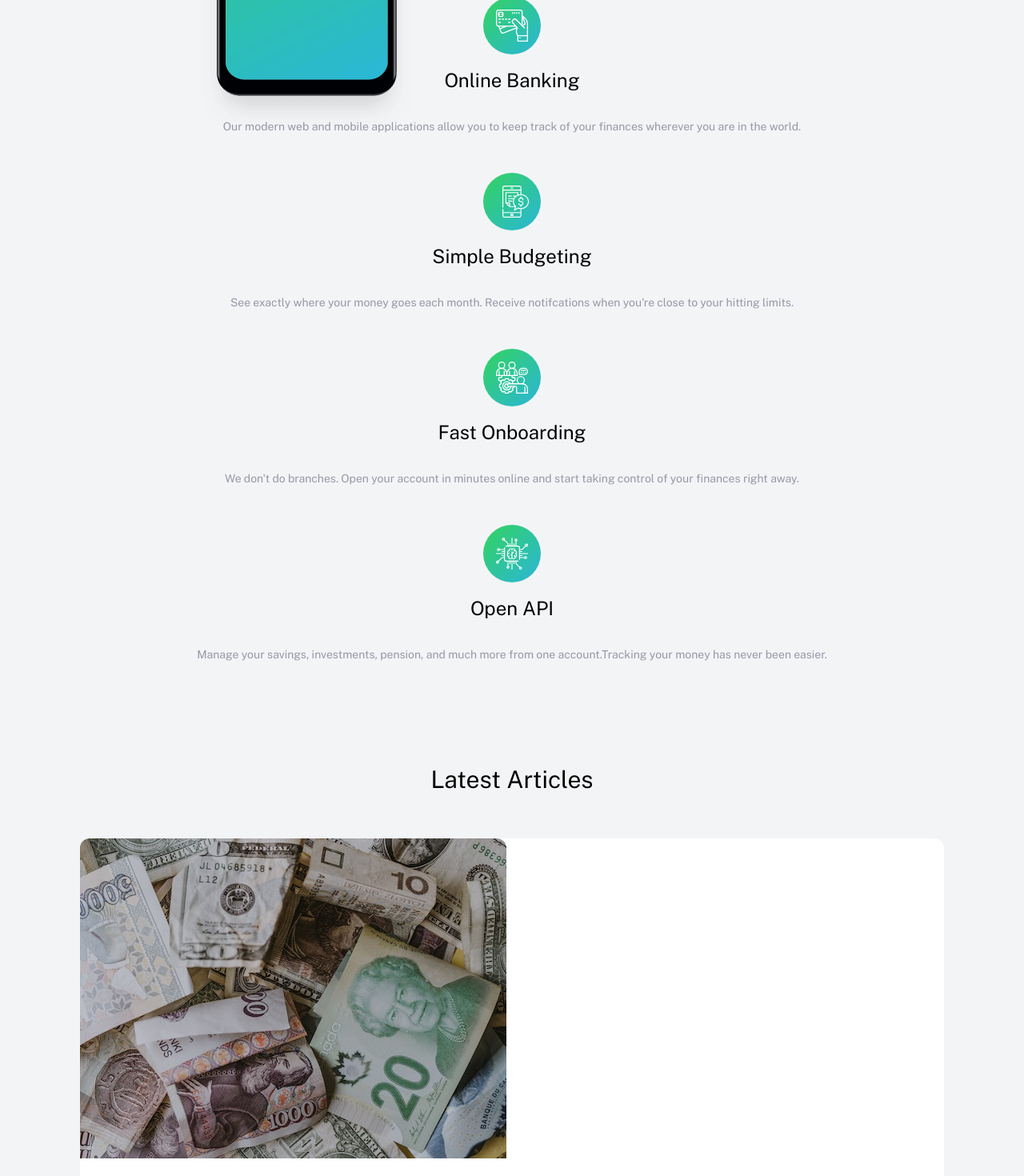
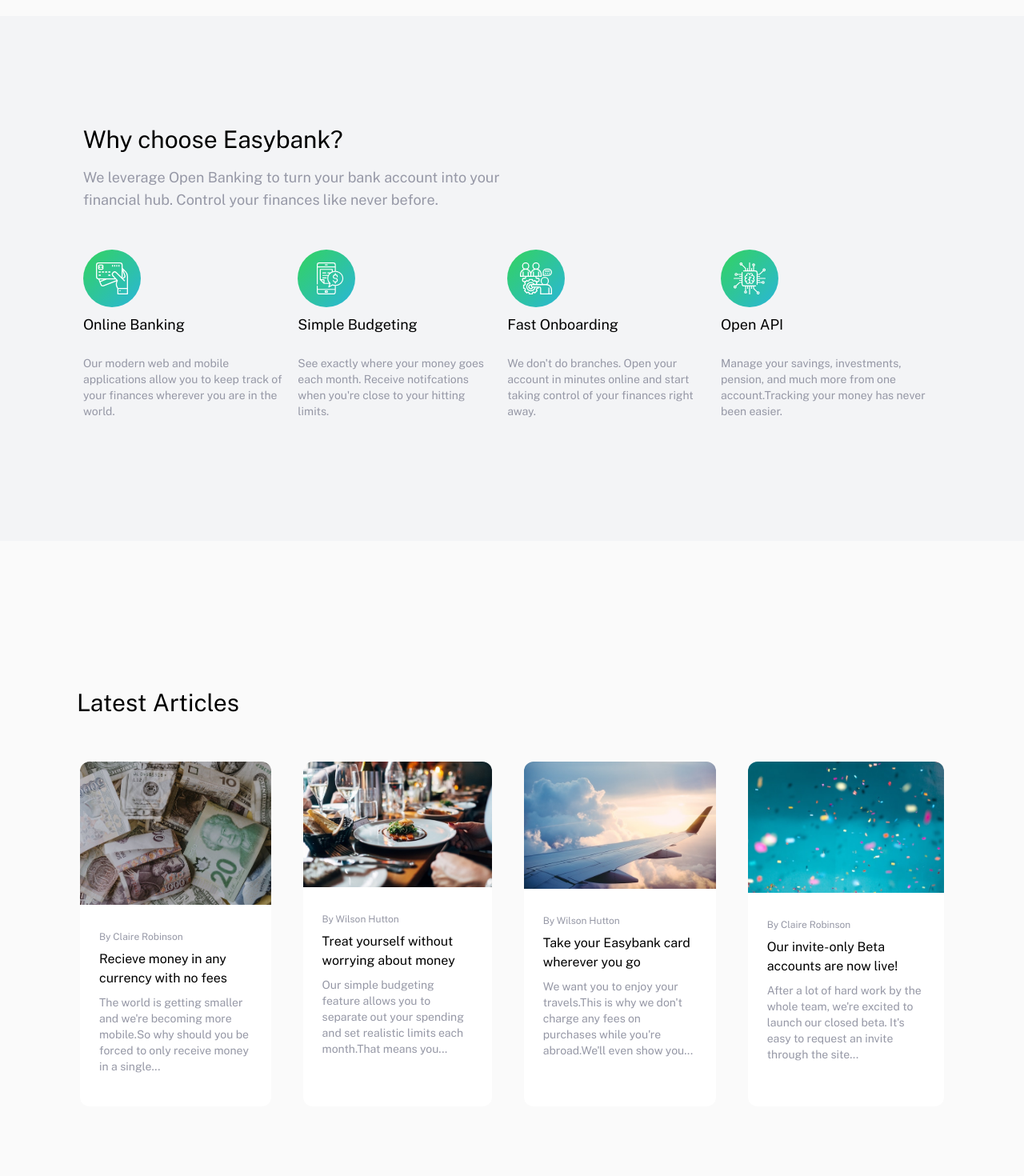
Before and after one commit to MikeProduce/front-end-challange, a React (Vite) app in the folder challange-attempt/: page / in a window 1280 px wide. Shown: the part 700-2170 px from the top of the page at 80% size. Built offline with nearby package versions, Linux system fonts and the light colour scheme.

Commit message:
made most of the other sections responsive to desktop view just need the footer and the svg for the backgrounds

```diff
--- a/challange-attempt/src/components/landingPage.jsx
+++ b/challange-attempt/src/components/landingPage.jsx
@@ -8,16 +8,16 @@
 //sm: 640,md:768,lg:1024;,xl:1280
 
     return (
-        <section className='bg-Very-Light-Gray pb-10 md:p-20 overflow-hidden md:overflow-visible'>
-            <div className='lg:mx-20 md:flex md:flex-row-reverse'>
+        <section className='bg-Very-Light-Gray pb-10 md:py-20 md:px-14 lg:px-5 overflow-hidden md:overflow-visible'>
+            <div className='lg:mx-20 md:flex md:flex-row-reverse md:py-32'>
             <div className='w-full h-full'>
-            <img className='z-2 absolute -top-0 left-0 sm:-top-70  xxs:-top-20 xs:-top-30 smm:-top-30' src={MobilePhones} alt={MobilePhones}/>
+            <img className='z-2 absolute -top-0 left-0 sm:-top-70  xxs:-top-20 xs:-top-30 smm:-top-30 md:hidden' src={MobilePhones} alt={MobilePhones}/>
             <img className='z-1 absolute top-0 hidden' src={DesktopImage} alt={DesktopImage} />
             <img className='md:hidden w-full' src={MobileImage} alt="" />
             </div>
-            <div className='text-center items-center'>
-                <h1 className='text-4xl p-4'>Next generation digital banking</h1>
-                <p className='p-4 text-sm text-Grayish-Blue'>Take your financial life online. Your Easybank account wil be a one-stop-shop for spending,saving,budgeting,investing, and much more.
+            <div className='text-center items-center md:text-left'>
+                <h1 className='text-4xl p-4 md:py-4 md:px-0 '>Next generation digital banking</h1>
+                <p className='p-4 text-sm text-Grayish-Blue md:py-4 md:px-0'>Take your financial life online. Your Easybank account wil be a one-stop-shop for spending,saving,budgeting,investing, and much more.
                 </p>
                 <button className="rounded-3xl px-4 py-3 bg-gradient-to-r from-lime-green to-Bright-Cyan text-white text-md">Request Invite</button>
             </div>
--- a/challange-attempt/src/components/sectionOne.jsx
+++ b/challange-attempt/src/components/sectionOne.jsx
@@ -5,40 +5,42 @@
 
 
 export const SectionOne = () => {
+    const features = [{
+        icon: OnlineBanking,
+        title: 'Online Banking',
+        summary:'Our modern web and mobile applications allow you to keep track of your finances wherever you are in the world.'
+    },{
+        icon: SimpleBudgeting,
+        title: 'Simple Budgeting',
+        summary:"See exactly where your money goes each month. Receive notifcations when you're close to your hitting limits."
+    },{
+        icon: FastOnboard,
+        title: 'Fast Onboarding',
+        summary:"We don't do branches. Open your account in minutes online and start taking control of your finances right away."
+    },{
+        icon: OpenApi,
+        title: 'Open API',
+        summary:"Manage your savings, investments, pension, and much more from one account.Tracking your money has never been easier."
+    }]
 
 
 
     return (
-        <section className='bg-Light-Grayish-Blue pb-10 pt-10 md:z-10 lg:z-10'>
-            <div className='lg:mx-20'>
-            <div className='text-center'>
-                <h1 className='text-3xl p-4'>Why choose <br/> Easybank?</h1>
-                <p className='p-4 text-sm text-Grayish-Blue'>We leverage Open Banking to turn your bank account into your financial hub. Control your finances like never before.
+        <section className='bg-Light-Grayish-Blue pb-10 pt-10 md:z-10 lg:z-10 md:p-4 md:py-32'>
+            <div className='lg:mx-20 md:mx-10'>
+            <div className='text-center md:text-left'>
+                <h1 className='text-3xl p-4 md:p-2'>Why choose <br className='md:hidden'/> Easybank?</h1>
+                <p className='p-4 md:p-2 md:pb-10 text-sm text-Grayish-Blue lg:w-2/4 md:text-lg'>We leverage Open Banking to turn your bank account into your financial hub. Control your finances like never before.
                 </p>
             </div>
-            <div className='text-center p-4'>
-                <img className='mx-auto' src={OnlineBanking} alt="" />
-                <h1 className='text-2xl p-4'>Online Banking</h1>
-                <p className='p-4 text-sm text-Grayish-Blue'>Our modern web and mobile applications allow you to keep track of your finances wherever you are in the world.
-                </p>
+            <div className='md:flex'>
+            {features.map((feature) => (
+             <div className='text-center p-4 md:text-left md:p-2'>
+                <img className='mx-auto md:mx-0 md:w-50' src={feature.icon} alt="" />
+                <h1 className='text-2xl p-4 md:text-lg md:py-2 md:px-0'>{feature.title}</h1>
+                <p className='p-4 text-sm text-Grayish-Blue md:text-smm md:px-0'>{feature.summary}</p>
             </div>
-            <div className='text-center p-4'>
-                <img className='mx-auto' src={SimpleBudgeting} alt="" />
-                <h1 className='text-2xl p-4'>Simple Budgeting</h1>
-                <p className='p-4 text-sm text-Grayish-Blue'>See exactly where your money goes each month. Receive notifcations when you're close to your hitting limits.
-                </p>
-            </div>
-            <div className='text-center p-4'>
-                <img className='mx-auto' src={FastOnboard} alt="" />
-                <h1 className='text-2xl p-4'>Fast Onboarding</h1>
-                <p className='p-4 text-sm text-Grayish-Blue'>We don't do branches. Open your account in minutes online and start taking control of your finances right away.
-                </p>
-            </div>
-            <div className='text-center p-4'>
-                <img className='mx-auto' src={OpenApi} alt="" />
-                <h1 className='text-2xl p-4'>Open API</h1>
-                <p className='p-4 text-sm text-Grayish-Blue'>Manage your savings, investments, pension, and much more from one account.Tracking your money has never been easier.
-                </p>
+                ))}
             </div>
             </div>
         </section>
--- a/challange-attempt/src/components/sectionTwo.jsx
+++ b/challange-attempt/src/components/sectionTwo.jsx
@@ -4,40 +4,47 @@
 import Confetti from '../images/image-confetti.jpg'
 
 export const SectionTwo = () => {
+    const articles = [{
+        image: Currency,
+        author: "By Claire Robinson",
+        title: "Recieve money in any currency with no fees",
+        summary: "The world is getting smaller and we're becoming more mobile.So why should you be forced to only receive money in a single..."
+    },
+    {
+        image: Restaurant,
+        author: "By Wilson Hutton",
+        title: "Treat yourself without worrying about money",
+        summary: "Our simple budgeting feature allows you to separate out your spending and set realistic limits each month.That means you..."
+    },
+    {
+        image: AirPlane,
+        author: "By Wilson Hutton",
+        title: "Take your Easybank card wherever you go",
+        summary: "We want you to enjoy your travels.This is why we don't charge any fees on purchases while you're abroad.We'll even show you..."
+    },
+    {
+        image: Confetti,
+        author: "By Claire Robinson",
+        title: "Our invite-only Beta accounts are now live!",
+        summary: "After a lot of hard work by the whole team, we're excited to launch our closed beta. It's easy to request an invite through the site..."
+    }]
 
 
 
     return (
-        <section className='bg-Light-Grayish-Blue pb-10 pt-10'>
-            <div className='lg:mx-20'>
-            <h1 className='text-3xl p-4 text-center'>Latest Articles</h1>
-            <div className='m-5 bg-white mt-10 rounded-xl'>
-                <img className='rounded-t-xl' src={Currency} alt={Currency} />
-                <h1 className='text-xs px-6 pt-8 text-Grayish-Blue'>By Claire Robinson</h1>
-                <h1 className='text-md px-6 py-2'>Recieve money in any currency with no fees</h1>
-                <p className='px-6 pb-10  text-sm text-Grayish-Blue'>The world is getting smaller and we're becoming more mobile.So why should you be forced to only receive money in a single...
+        <section className='bg-Very-Light-Gray pb-10 pt-10'>
+            <div className='lg:mx-20 md:py-32'>
+            <h1 className='text-3xl p-4 text-center md:text-left'>Latest Articles</h1>
+            <div className='md:flex'>
+            {articles.map((article) => (
+                <div className='m-5 bg-white mt-10 rounded-xl '>
+                <img className='rounded-t-xl w-full' src={article.image} alt={article.image} />
+                <h1 className='text-xs px-6 pt-8 text-Grayish-Blue'>{article.author}</h1>
+                <h1 className='text-md px-6 py-2'>{article.title}</h1>
+                <p className='px-6 pb-10  text-sm text-Grayish-Blue'>{article.summary}
                 </p>
             </div>
-            <div className='m-5 bg-white mt-10 rounded-xl'>
-                <img className='rounded-t-xl' src={Restaurant} alt={Restaurant} />
-                <h1 className='text-xs px-6 pt-8 text-Grayish-Blue'>By Wilson Hutton</h1>
-                <h1 className='text-md px-6 py-2'>Treat yourself without worrying about money</h1>
-                <p className='px-6 pb-10  text-sm text-Grayish-Blue'>Our simple budgeting feature allows you to separate out your spending and set realistic limits each month.That means you...
-                </p>
-            </div>
-            <div className='m-5 bg-white mt-10 rounded-xl'>
-                <img className='rounded-t-xl' src={AirPlane} alt={AirPlane} />
-                <h1 className='text-xs px-6 pt-8 text-Grayish-Blue'>By Wilson Hutton</h1>
-                <h1 className='text-md px-6 py-2'>Take your Easybank card wherever you go</h1>
-                <p className='px-6 pb-10  text-sm text-Grayish-Blue'>We want you to enjoy your travels.This is why we don't charge any fees on purchases while you're abroad.We'll even show you...
-                </p>
-            </div>
-            <div className='m-5 bg-white mt-10 rounded-xl'>
-                <img className='rounded-t-xl' src={Confetti} alt={Confetti} />
-                <h1 className='text-xs px-6 pt-8 text-Grayish-Blue'>By Claire Robinson</h1>
-                <h1 className='text-md px-6 py-2'>Our invite-only Beta accounts are now live!</h1>
-                <p className='px-6 pb-10  text-sm text-Grayish-Blue'>After a lot of hard work by the whole team, we're excited to launch our closed beta. It's easy to request an invite through the site...
-                </p>
+            ))}
             </div>
             </div>
         </section>
```
